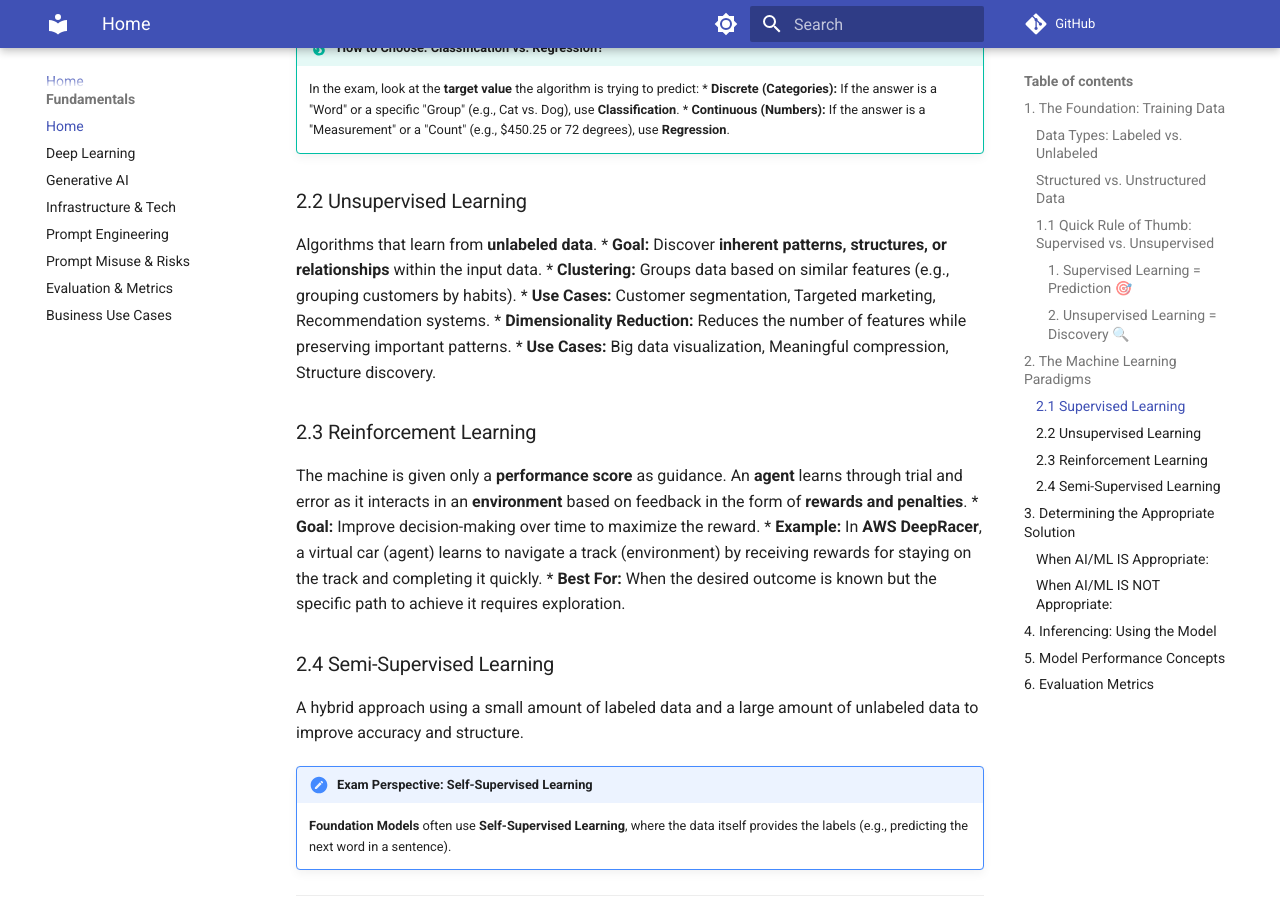
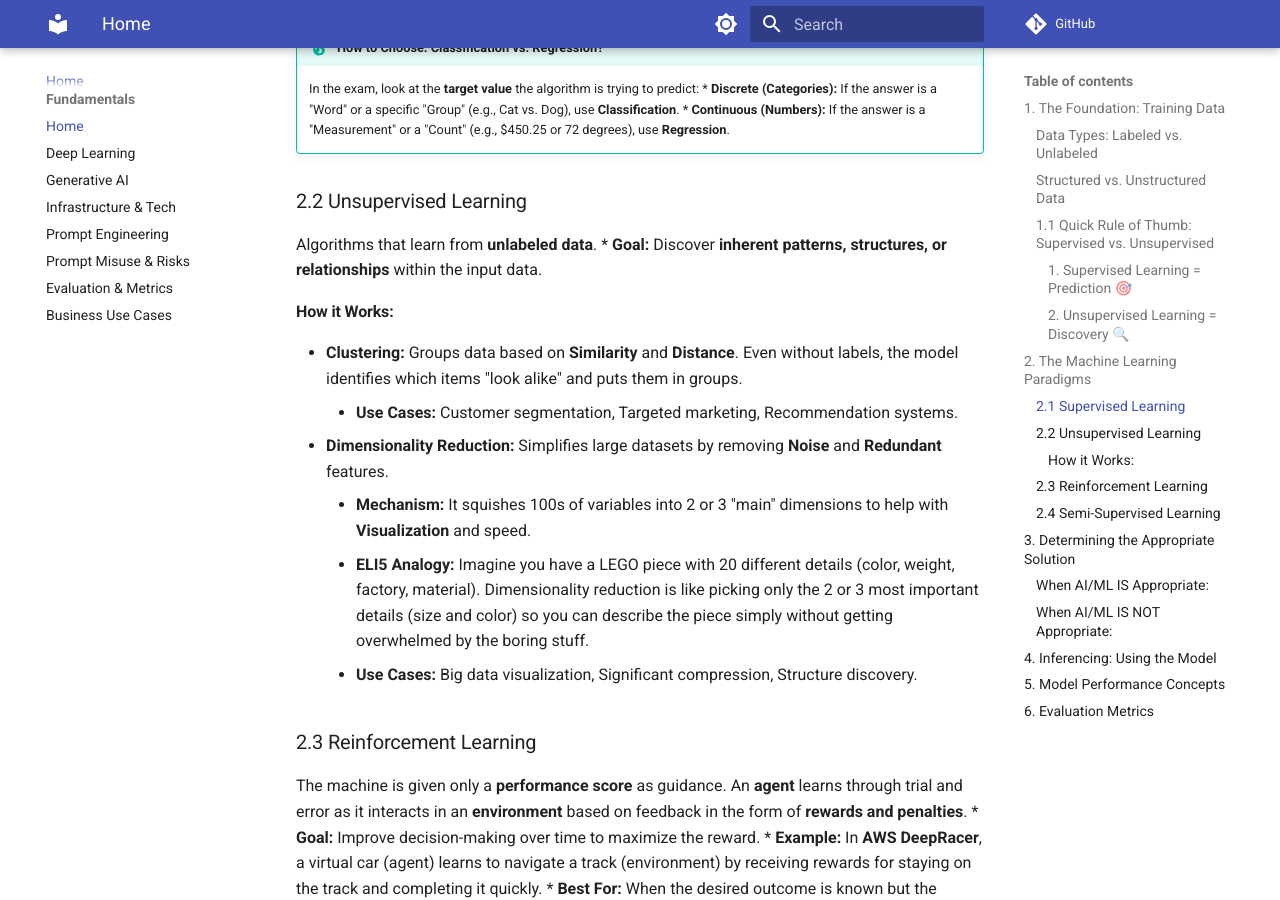
Before and after one commit to kvcenation5/aws-ai-practitioner-exam, an MkDocs documentation site: the page built from docs/index.md, in a window 1280 px wide and 900 px high, scrolled down 2514 px. Built offline with MkDocs 1.6.1 and Material for MkDocs 9.7.7, drawn with Linux system fonts in a browser that asks for light colours; comment, search, counter and statistics services are not loaded.

Commit message:
Detail the mechanisms of Clustering and Dimensionality Reduction

```diff
--- a/docs/index.md
+++ b/docs/index.md
@@ -76,10 +76,14 @@ The algorithms are trained on **labeled data**.
 ### 2.2 Unsupervised Learning
 Algorithms that learn from **unlabeled data**.
 *   **Goal:** Discover **inherent patterns, structures, or relationships** within the input data.
-*   **Clustering:** Groups data based on similar features (e.g., grouping customers by habits).
+
+#### How it Works:
+*   **Clustering:** Groups data based on **Similarity** and **Distance**. Even without labels, the model identifies which items "look alike" and puts them in groups.
     *   **Use Cases:** Customer segmentation, Targeted marketing, Recommendation systems.
-*   **Dimensionality Reduction:** Reduces the number of features while preserving important patterns.
-    *   **Use Cases:** Big data visualization, Meaningful compression, Structure discovery.
+*   **Dimensionality Reduction:** Simplifies large datasets by removing **Noise** and **Redundant** features.
+    - **Mechanism:** It squishes 100s of variables into 2 or 3 "main" dimensions to help with **Visualization** and speed.
+    - **ELI5 Analogy:** Imagine you have a LEGO piece with 20 different details (color, weight, factory, material). Dimensionality reduction is like picking only the 2 or 3 most important details (size and color) so you can describe the piece simply without getting overwhelmed by the boring stuff.
+    - **Use Cases:** Big data visualization, Significant compression, Structure discovery.
 
 ### 2.3 Reinforcement Learning
 The machine is given only a **performance score** as guidance. An **agent** learns through trial and error as it interacts in an **environment** based on feedback in the form of **rewards and penalties**.
```
